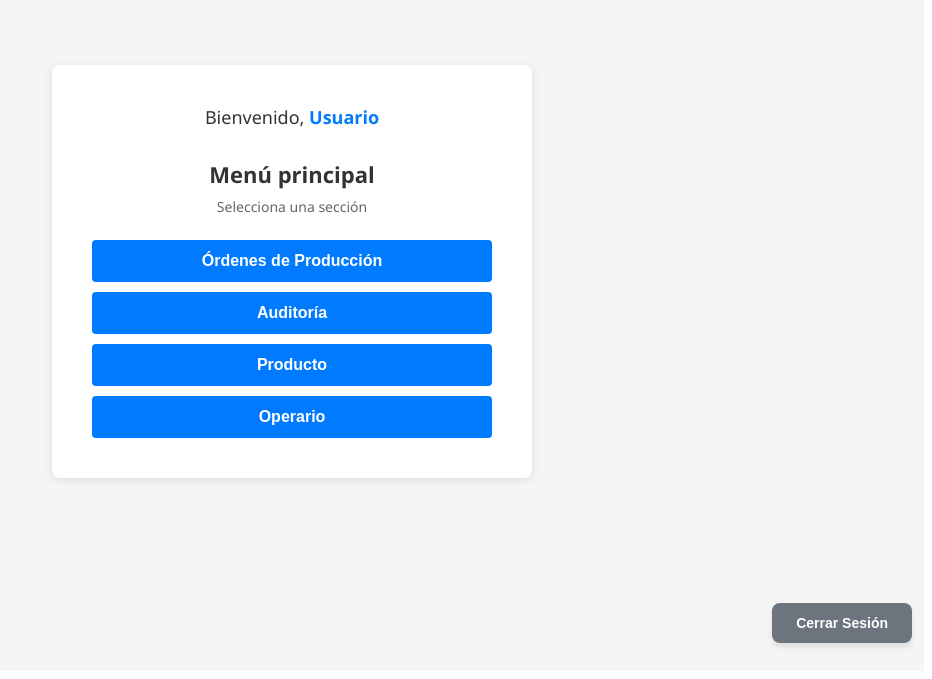
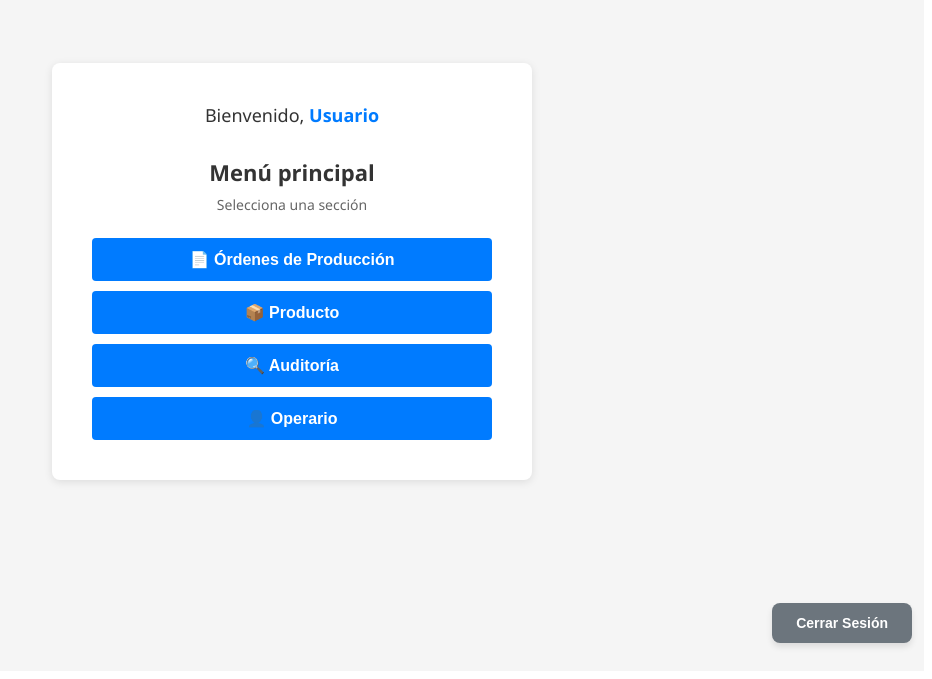
Before and after one commit to YeryCintru/sistemaVerificacionIndustrialTraz, a React (Vite) app in the folder panel/: page /#/inicio in a window 1280 px wide. Shown: the part 137-816 px from the top of the page, without its empty margins (348-1280 px from the left). Built offline with nearby package versions, Linux system fonts and the light colour scheme; no server answers.

Commit message:
refractor: iconos a los botones de navegacion

```diff
--- a/panel/src/pages/Inicio.tsx
+++ b/panel/src/pages/Inicio.tsx
@@ -4,10 +4,10 @@ import { BotonLogout } from '../components/BotonLogout';
 import type { LoginResponse } from '../services/api';
 
 const navItems = [
-  { id: 'btn-ordenes', label: 'Órdenes de Producción', route: '/ordenes' },
-  { id: 'btn-auditoria', label: 'Auditoría', route: '/auditoria' },
-  { id: 'btn-producto', label: 'Producto', route: '/productos' },
-  { id: 'btn-operario', label: 'Operario', route: '/operarios' },
+  { id: 'btn-ordenes', label: '📄 Órdenes de Producción', route: '/ordenes' },
+  { id: 'btn-producto', label: '📦 Producto', route: '/productos' },
+  { id: 'btn-auditoria', label: '🔍 Auditoría', route: '/auditoria' },
+  { id: 'btn-operario', label: '👤 Operario', route: '/operarios' },
 ];
 
 export function Inicio() {
```
